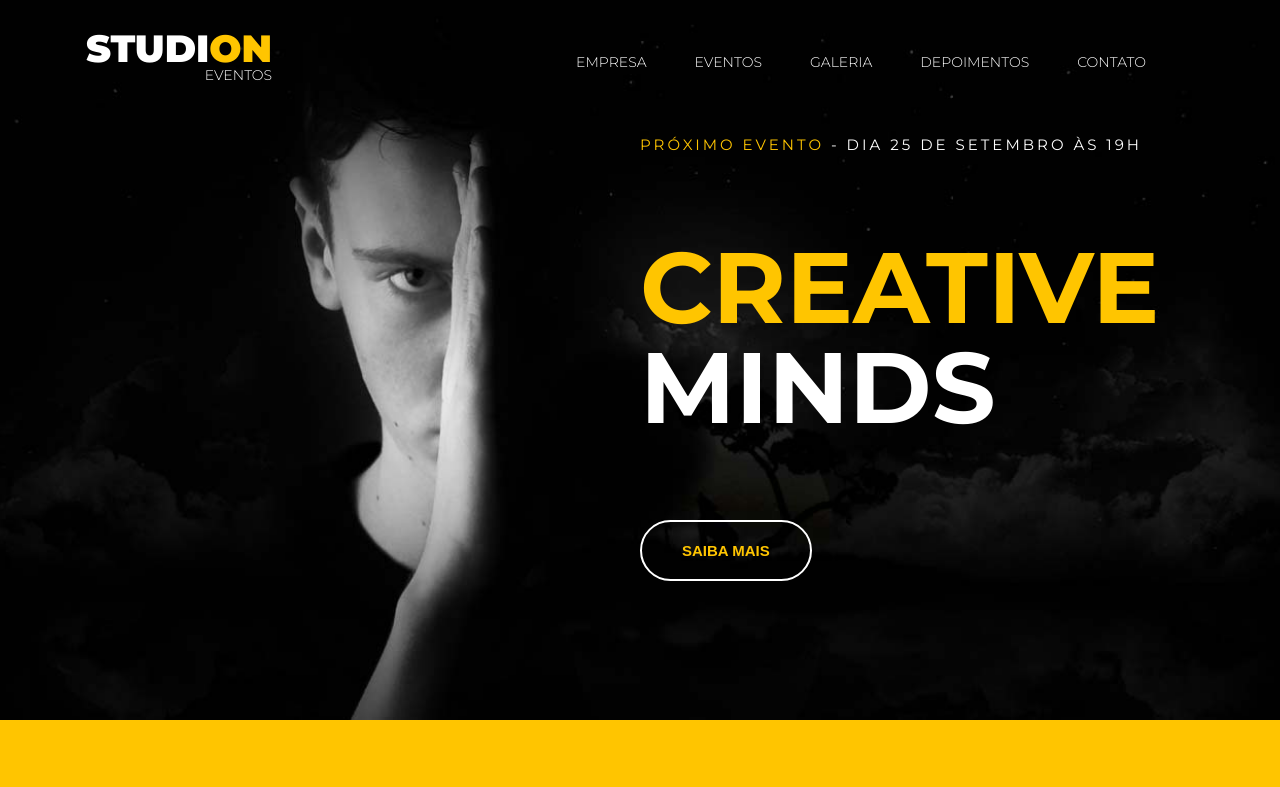
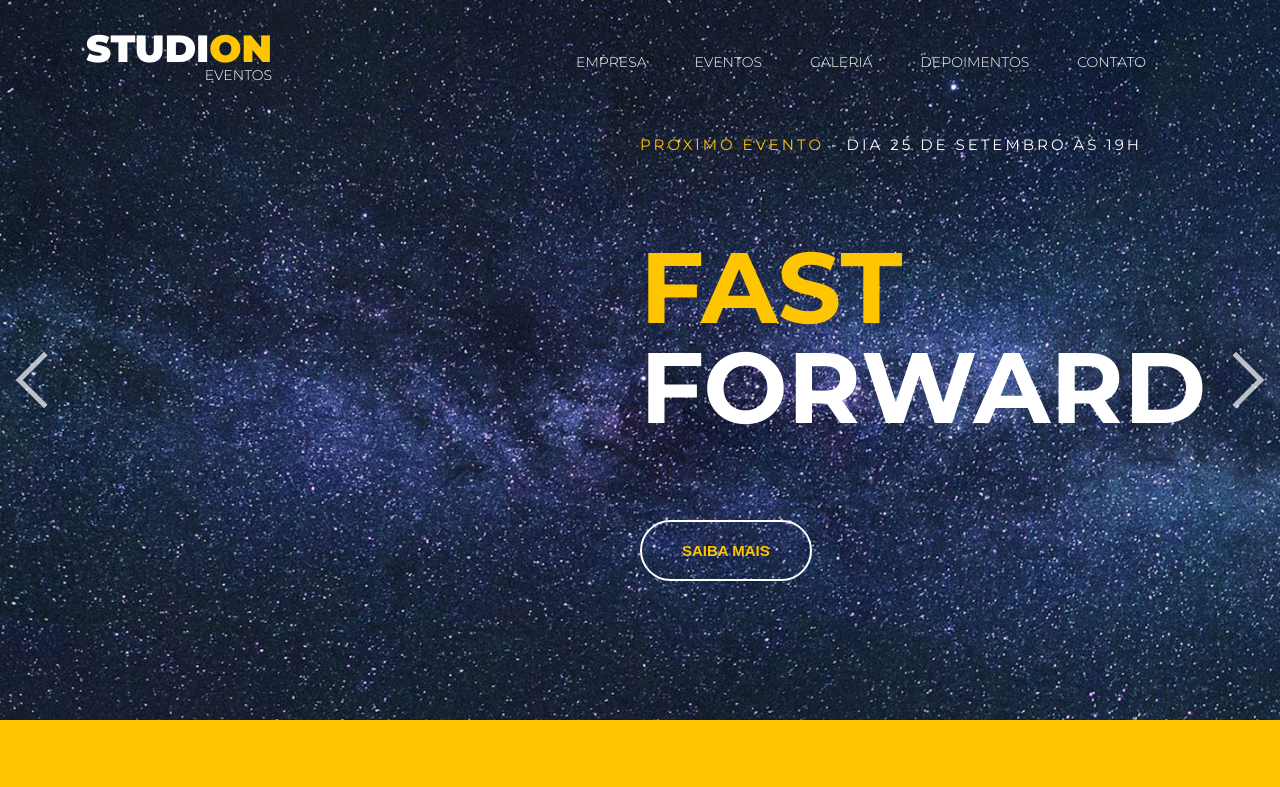
Before and after one commit to diegotoba/IS-StudioOn, a website: page src/index.html in a window 1280 px wide. Shown: the top 787 px of the page. Drawn offline with nearby package versions, Linux system fonts and the light colour scheme.

Commit message:
feat-home: added slider function and smtp for newsletter

```diff
--- a/src/css/_home.css
+++ b/src/css/_home.css
@@ -1,6 +1,32 @@
-#slider {
+.slider {
   background-color: #000;
   color: #fff;
+}
+
+.slider__prev-arrow,
+.slider__next-arrow {
+  width: 2.5rem;
+  height: 2.5rem;
+  border: 5px solid #fff;
+  border-right: unset;
+  border-bottom: unset;
+  opacity: .7;
+}
+
+.slider__prev-arrow {
+  left: 1.5rem;
+  z-index: 1;
+  transform: rotate(-45deg);
+}
+
+.slider__next-arrow {
+  right: 1.5rem;
+  transform: rotate(135deg);
+}
+
+.slider__next-arrow::before,
+.slider__prev-arrow::before {
+  content: ''
 }
 
 .slide {
--- a/src/index.html
+++ b/src/index.html
@@ -5,6 +5,8 @@
 	<meta charset="UTF-8">
 	<meta http-equiv="X-UA-Compatible" content="IE=edge">
 	<meta name="viewport" content="width=device-width, initial-scale=1.0">
+	<link rel="stylesheet" href="https://cdnjs.cloudflare.com/ajax/libs/slick-carousel/1.9.0/slick.min.css">
+	<link rel="stylesheet" href="https://cdnjs.cloudflare.com/ajax/libs/slick-carousel/1.9.0/slick-theme.min.css">
 	<link rel="stylesheet" href="style.css">
 	<title>Studion</title>
 </head>
@@ -26,12 +28,30 @@
 	</nav>
 
 	<header>
-		<div id="slider">
+		<div class="slider">
 			<div class="slide">
 				<img class="slide__background-image" src="./images/banner.jpg" alt="Studion Banner">
 				<div class="slide__copy">
 					<h6><span class="copy--primary">Próximo evento</span> - dia 25 de setembro às 19h</h6>
 					<h2><span class="copy--primary">Creative</span> Minds</h2>
+					<button class="btn btn--slide">Saiba mais</button>
+				</div>
+			</div>
+
+			<div class="slide">
+				<img class="slide__background-image" src="./images/banner2.jpg" alt="Studion Banner">
+				<div class="slide__copy">
+					<h6><span class="copy--primary">Próximo evento</span> - dia 25 de setembro às 19h</h6>
+					<h2><span class="copy--primary">FAST</span> FORWARD</h2>
+					<button class="btn btn--slide">Saiba mais</button>
+				</div>
+			</div>
+
+			<div class="slide">
+				<img class="slide__background-image" src="./images/banner3.jpg" alt="Studion Banner">
+				<div class="slide__copy">
+					<h6><span class="copy--primary">Próximo evento</span> - dia 25 de setembro às 19h</h6>
+					<h2><span class="copy--primary">SHOW</span> EVENT</h2>
 					<button class="btn btn--slide">Saiba mais</button>
 				</div>
 			</div>
@@ -84,8 +104,8 @@
 			<form class="footer__form">
 				<label for="email">receba news e promoções</label>
 				<fieldset>
-					<input id="email"	type="email" placeholder="email" />
-					<button type="submit">
+					<input id="email" type="email" placeholder="email" />
+					<button class="footer__form-button" type="submit">
 						<i class="fa-solid fa-paper-plane fa-2x"></i>
 					</button>
 				</fieldset>
@@ -120,6 +140,11 @@
 			<small>Studi<span class="copy--primary">ON</span> - Todos os direitos reservados.</small>
 		</p>
 	</footer>
+	<script src="//code.jquery.com/jquery-1.11.0.min.js"></script>
+	<script src="//code.jquery.com/jquery-migrate-1.2.1.min.js"></script>
+	<script src="https://cdnjs.cloudflare.com/ajax/libs/slick-carousel/1.9.0/slick.min.js"></script>
+	<script src="https://smtpjs.com/v3/smtp.js">	</script>
+	<script src="./script.js"></script>
 </body>
 
 </html>
--- /dev/null
+++ b/src/script.js
@@ -0,0 +1,24 @@
+$(document).ready(() => {
+  const slickOptions = {
+    dots: false,
+    autoplay: true,
+    prevArrow: '<button type="button" class="slick-prev slider__prev-arrow">Previous</button>',
+    nextArrow: '<button type="button" class="slick-next slider__next-arrow">Next</button>'
+  };
+  $('.slider').slick(slickOptions);
+
+  $('.footer__form-button').on('click', () => {
+    const email = $('#email').val();
+    Email.send({
+      Host : "smtp.yourisp.com",
+      Username : "username",
+      Password : "password",
+      To : 'them@website.com',
+      From : email,
+      Subject : "This is the subject",
+      Body : "And this is the body"
+      }).then(
+        message => alert(message)
+      );
+  })
+});
```
Also changed, not shown: src/images/banner2.jpg (added), src/images/banner3.jpg (added).
